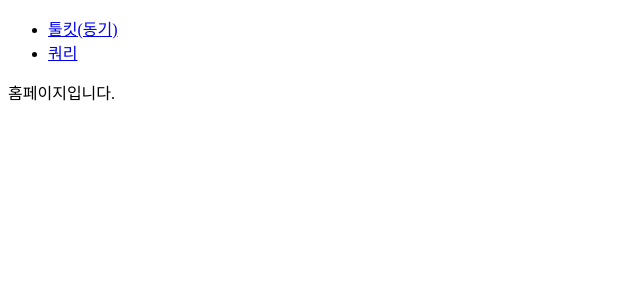
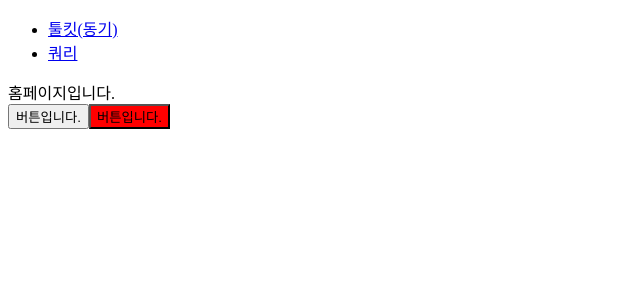
Before and after one commit to ssi02014/react-query-tutorial, a React (Create React App) app in the folder app/: page / in a window 1280 px wide. Shown: the top 300 px of the page, without its empty margins (0-640 px from the left). Built offline with nearby package versions, Linux system fonts and the light colour scheme; no server answers.

Commit message:
feat: Button

```diff
--- /dev/null
+++ b/app/src/components/Button/index.tsx
@@ -0,0 +1,12 @@
+import React from 'react';
+import * as S from './style';
+
+const Button = () => {
+  return <S.DefaultButton>버튼입니다.</S.DefaultButton>;
+};
+
+Button.red = () => {
+  return <S.RedButton>버튼입니다.</S.RedButton>;
+};
+
+export default Button;
--- /dev/null
+++ b/app/src/components/Button/style.ts
@@ -0,0 +1,7 @@
+import styled from 'styled-components';
+
+export const DefaultButton = styled.button``;
+
+export const RedButton = styled.button`
+  background-color: red;
+`;
--- a/app/src/pages/home/index.tsx
+++ b/app/src/pages/home/index.tsx
@@ -2,6 +2,7 @@ import axios from 'axios';
 import React, { useEffect } from 'react';
 import { useDispatch } from 'react-redux';
 import { Link } from 'react-router-dom';
+import Button from '../../components/Button';
 import { fetchGithubUserData } from '../../features/github/githubSlice';
 
 const HomePage = () => {
@@ -22,6 +23,8 @@ const HomePage = () => {
         </li>
       </ul>
       <div>홈페이지입니다.</div>
+      <Button />
+      <Button.red />
     </>
   );
 };
```
